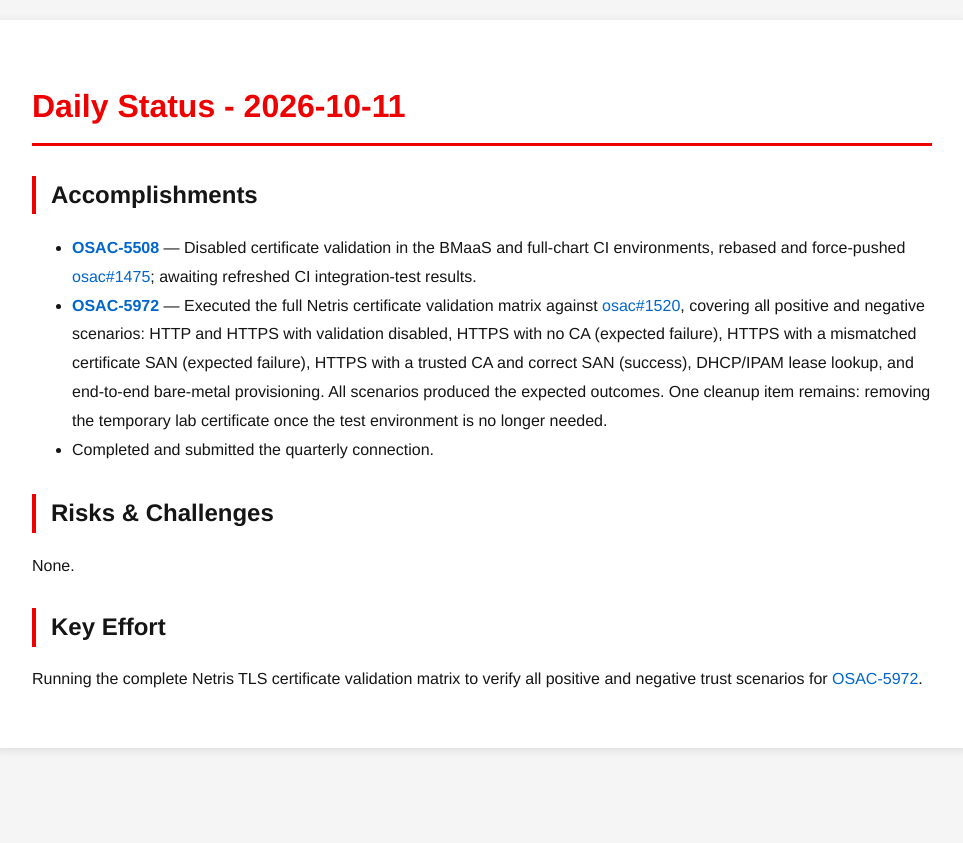
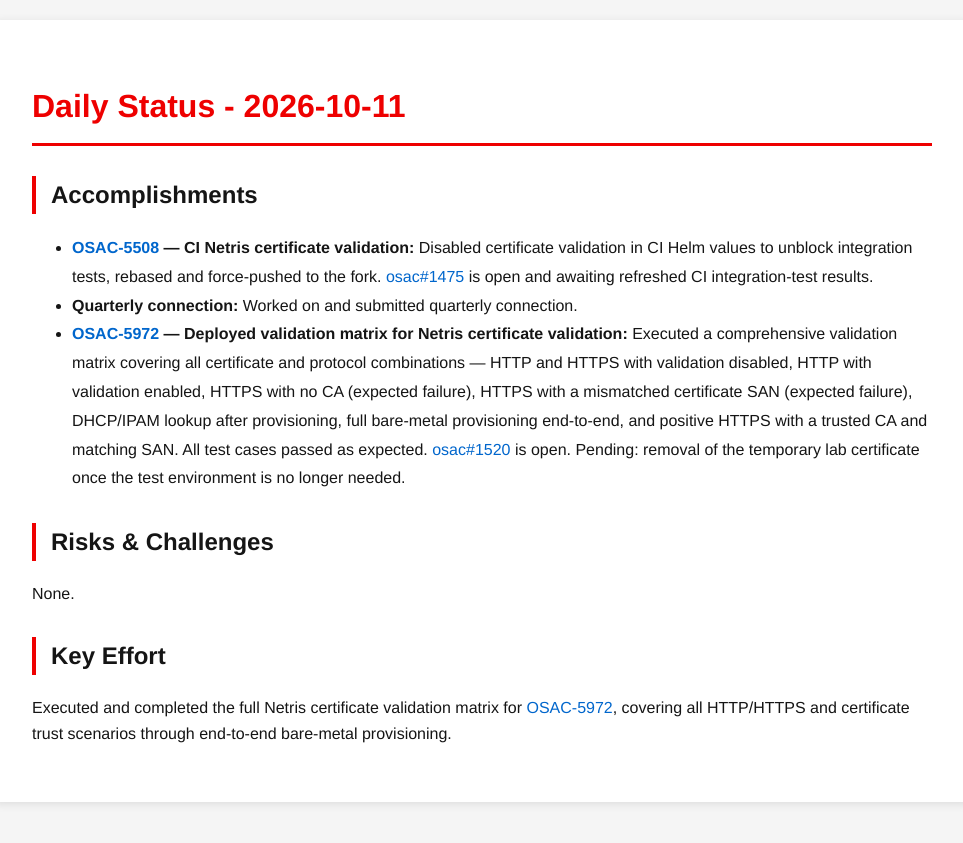
Before and after one commit to tzvatot/daily-status, a Jekyll site: the page built from 2026-10-11.md, in a window 1280 px wide. Shown: the top 843 px of the page, without its empty margins (158-1121 px from the left). Built offline with Jekyll 4.4.1, drawn with Linux system fonts in a browser that asks for light colours.

Commit message:
Daily status update - 2026-10-11

```diff
--- a/2026-10-11.md
+++ b/2026-10-11.md
@@ -7,12 +7,12 @@
 # Daily Status - 2026-10-11
 
 ## Accomplishments
-- **[OSAC-5508](https://redhat.atlassian.net/browse/OSAC-5508)** — Disabled certificate validation in the BMaaS and full-chart CI environments, rebased and force-pushed [osac#1475](https://github.com/osac-project/osac/pull/1475); awaiting refreshed CI integration-test results.
-- **[OSAC-5972](https://redhat.atlassian.net/browse/OSAC-5972)** — Executed the full Netris certificate validation matrix against [osac#1520](https://github.com/osac-project/osac/pull/1520), covering all positive and negative scenarios: HTTP and HTTPS with validation disabled, HTTPS with no CA (expected failure), HTTPS with a mismatched certificate SAN (expected failure), HTTPS with a trusted CA and correct SAN (success), DHCP/IPAM lease lookup, and end-to-end bare-metal provisioning. All scenarios produced the expected outcomes. One cleanup item remains: removing the temporary lab certificate once the test environment is no longer needed.
-- Completed and submitted the quarterly connection.
+- **[OSAC-5508](https://redhat.atlassian.net/browse/OSAC-5508) — CI Netris certificate validation:** Disabled certificate validation in CI Helm values to unblock integration tests, rebased and force-pushed to the fork. [osac#1475](https://github.com/osac-project/osac/pull/1475) is open and awaiting refreshed CI integration-test results.
+- **Quarterly connection:** Worked on and submitted quarterly connection.
+- **[OSAC-5972](https://redhat.atlassian.net/browse/OSAC-5972) — Deployed validation matrix for Netris certificate validation:** Executed a comprehensive validation matrix covering all certificate and protocol combinations — HTTP and HTTPS with validation disabled, HTTP with validation enabled, HTTPS with no CA (expected failure), HTTPS with a mismatched certificate SAN (expected failure), DHCP/IPAM lookup after provisioning, full bare-metal provisioning end-to-end, and positive HTTPS with a trusted CA and matching SAN. All test cases passed as expected. [osac#1520](https://github.com/osac-project/osac/pull/1520) is open. Pending: removal of the temporary lab certificate once the test environment is no longer needed.
 
 ## Risks & Challenges
 None.
 
 ## Key Effort
-Running the complete Netris TLS certificate validation matrix to verify all positive and negative trust scenarios for [OSAC-5972](https://redhat.atlassian.net/browse/OSAC-5972).
+Executed and completed the full Netris certificate validation matrix for [OSAC-5972](https://redhat.atlassian.net/browse/OSAC-5972), covering all HTTP/HTTPS and certificate trust scenarios through end-to-end bare-metal provisioning.
```
